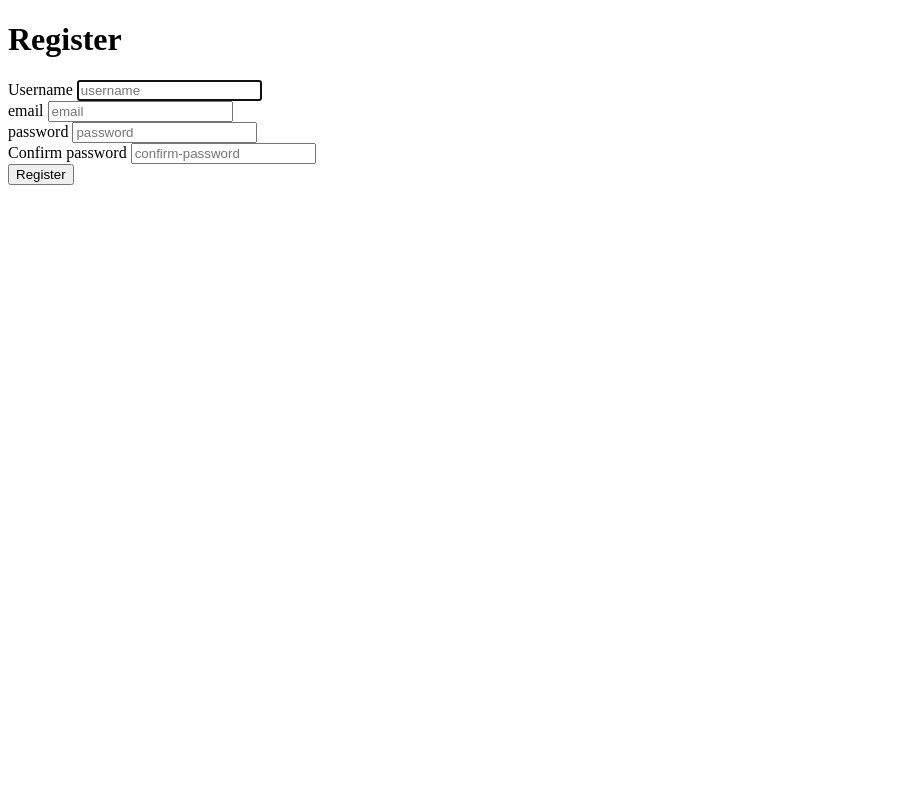
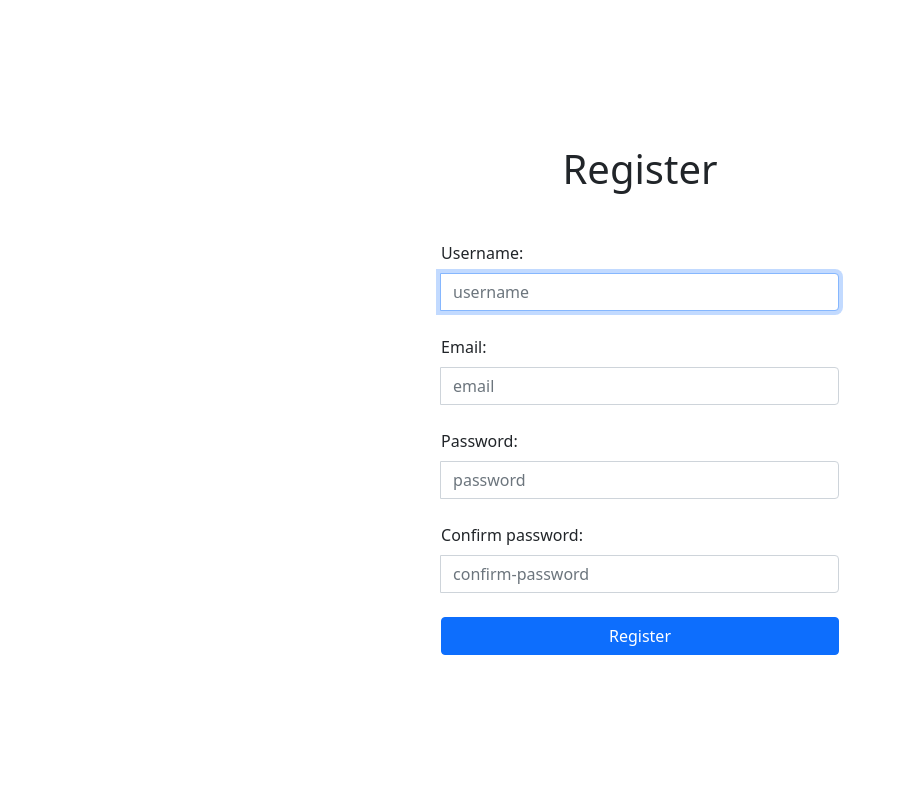
Before and after one commit to jonathan-santos/links-webapp, a Python web app: template app/templates/register.html in a window 1280 px wide. Shown: the whole page, without its empty margins (0-898 px from the left). Run offline with Jinja, Linux system fonts and the light colour scheme; the template is opened without the code that fills it, so the values that code supplies are empty.

Commit message:
Style templates login and register with boostrap 5.0.2

```diff
--- a/app/templates/layout.html
+++ b/app/templates/layout.html
@@ -5,11 +5,12 @@
   <meta charset="UTF-8">
   <meta http-equiv="X-UA-Compatible" content="IE=edge">
   <meta name="viewport" content="width=device-width, initial-scale=1.0">
+  <link href="https://cdn.jsdelivr.net/npm/bootstrap@5.0.2/dist/css/bootstrap.min.css" rel="stylesheet" integrity="sha384-EVSTQN3/azprG1Anm3QDgpJLIm9Nao0Yz1ztcQTwFspd3yD65VohhpuuCOmLASjC" crossorigin="anonymous">
   {% block head %}{% endblock %}
 </head>
 
 <body>
-  <main>
+  <main class='vh-100 d-flex flex-column align-items-center justify-content-center'>
     {% block main %}{% endblock %}
   </main>
 </body>
--- a/app/templates/register.html
+++ b/app/templates/register.html
@@ -5,34 +5,37 @@
 {% endblock %}
 
 {% block main %}
-<h1>Register</h1>
+<h1 class='mb-5'>Register</h1>
 
-<form action='/register' method='POST'>
-  <div>
-    <label for='username'>Username</label>
-    <input id='username' name='username' placeholder='username' minlength='1' maxlength='50' autocomplete='off'
-      autofocus required>
+<form action='/register' method='POST' class='needs-validation'>
+  <div class='input-group mb-4'>
+    <label for='username' class='form-label w-100'>Username:</label>
+
+    <input id='username' name='username' class='form-control' placeholder='username' minlength='1' maxlength='50'
+      autocomplete='off' autofocus required>
   </div>
 
-  <div>
-    <label for='email'>email</label>
-    <input id='email' name='email' placeholder='email' type='email' minlength='1' maxlength='50'
+  <div class='input-group mb-4'>
+    <label for='email' class='form-label w-100'>Email:</label>
+
+    <input id='email' name='email' class='form-control' placeholder='email' type='email' minlength='1' maxlength='50'
       pattern='[a-z0-9._%+-]+@[a-z0-9.-]+\.[a-z]{2,4}$' required>
   </div>
 
-  <div>
-    <label for='password'>password</label>
-    <input id='password' name='password' placeholder='password' type='password' minlength='1' maxlength='50' required>
+  <div class='input-group mb-4'>
+    <label for='password' class='form-label w-100'>Password:</label>
+
+    <input id='password' name='password' class='form-control' placeholder='password' type='password' minlength='1'
+      maxlength='50' required>
   </div>
 
-  <div>
-    <label for='confirm-password'>Confirm password</label>
-    <input id='confirm-password' name='confirm-password' placeholder='confirm-password' type='Confirm password'
-      minlength='1' maxlength='50' required>
+  <div class='input-group mb-4'>
+    <label for='confirm-password' class='form-label w-100'>Confirm password:</label>
+
+    <input id='confirm-password' name='confirm-password' class='form-control' placeholder='confirm-password'
+      type='Confirm password' minlength='1' maxlength='50' required>
   </div>
 
-  <div>
-    <input type="submit" value="Register">
-  </div>
+  <input class='btn btn-primary w-100' type="submit" value="Register">
 </form>
 {% endblock %}
```
Also changed, not shown: app/templates/login.html (+12 -11 lines).
